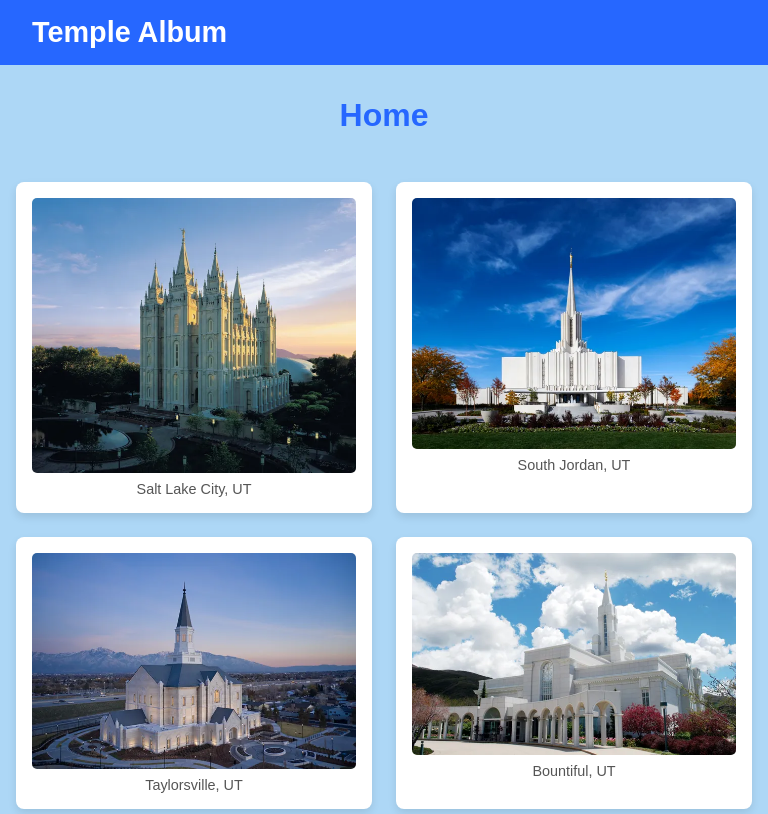
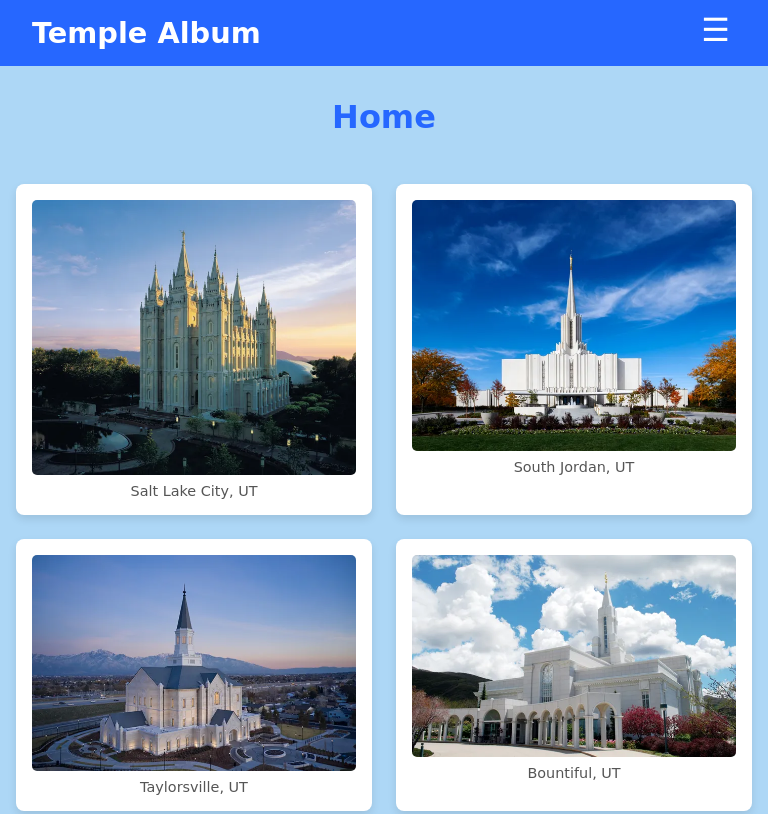
Before and after one commit to daliarojas/wdd131, a plain HTML site: page temples.html in a window 768 px wide. Shown: the top 814 px of the page. Drawn offline with Linux system fonts and the light colour scheme.

Commit message:
week 2 assignment

```diff
--- a/styles/temples-large.css
+++ b/styles/temples-large.css
@@ -1,12 +1,12 @@
 :root {
-    --primary-color: #2667ff; /* Dark Violet */
-    --secondary-color: #87bfff; /* Blue Violet */
-    --accent-color: #add7f6; /* Light Purple */
+    --primary-color: #2667ff;
+    --secondary-color: #87bfff;
+    --accent-color: #add7f6;
     --text-color: #fff;
 }
 
 body {
-    font-family: Arial, sans-serif;
+    font-family: "Courgette", cursive;
     margin: 0;
     background-color: var(--accent-color);
 }
@@ -46,7 +46,6 @@ nav a:hover {
     display: none;
 }
 
-/* Mobile styles */
 @media (max-width: 768px) {
     .header-content {
         flex-direction: column;
@@ -62,7 +61,7 @@ nav a:hover {
         font-size: 2rem;
         cursor: pointer;
         align-self: flex-end; /* Align to the right */
-        margin-top: -3.5rem; /* Pull up to align with title */
+        margin-top: -2.5rem;
     }
 
     nav {
--- a/styles/temples.css
+++ b/styles/temples.css
@@ -1,12 +1,12 @@
 :root {
-    --primary-color: #2667ff; /* Dark Violet */
-    --secondary-color: #87bfff; /* Blue Violet */
-    --accent-color: #add7f6; /* Light Purple */
+    --primary-color: #2667ff;
+    --secondary-color: #87bfff;
+    --accent-color: #add7f6;
     --text-color: #fff;
 }
 
 body {
-    font-family: Arial, sans-serif;
+    font-family: "Courgette", cursive;
     margin: 0;
     background-color: var(--accent-color);
 }
@@ -28,11 +28,22 @@ header h1 {
     margin: 0;
 }
 
+nav {
+    display: none; /* Hidden by default on mobile */
+    flex-direction: column;
+    width: 100%;
+    text-align: center;
+}
+
+nav.show {
+    display: flex; /* Displayed when the .show class is added by JS */
+}
+
 nav a {
     color: var(--text-color);
     text-decoration: none;
     font-size: 1.1rem;
-    margin-left: 2rem;
+    margin: 0.5rem 0;
     padding: 0.5rem;
     transition: background-color 0.3s;
 }
@@ -41,48 +52,14 @@ nav a:hover {
     background-color: var(--secondary-color);
 }
 
-/* Hide hamburger menu by default on desktop */
+/* Hamburger menu button styles */
 #menu-toggle {
-    display: none;
-}
-
-@media (max-width: 768px) {
-    .header-content {
-        flex-direction: column;
-        align-items: flex-start;
-    }
-
-    /* Show hamburger menu and hide nav */
-    #menu-toggle {
-        display: block;
-        background: none;
-        border: none;
-        color: var(--text-color);
-        font-size: 2rem;
-        cursor: pointer;
-        align-self: flex-end; /* Align to the right */
-        margin-top: -3.5rem; /* Pull up to align with title */
-    }
-
-    nav {
-        display: none; /* Hide the nav menu initially */
-        flex-direction: column;
-        width: 100%;
-        text-align: center;
-    }
-
-    nav a {
-        margin: 0.5rem 0;
-    }
-
-    /* JavaScript will add a class to show the menu */
-    nav.show {
-        display: flex;
-    }
-
-    .gallery-grid {
-        grid-template-columns: 1fr; /* Stack images vertically */
-    }
+    display: block; /* Visible on mobile */
+    background: none;
+    border: none;
+    color: var(--text-color);
+    font-size: 2rem;
+    cursor: pointer;
 }
 
 main {
@@ -99,7 +76,7 @@ main h2 {
 
 .gallery-grid {
     display: grid;
-    grid-template-columns: repeat(auto-fit, minmax(300px, 1fr));
+    grid-template-columns: 1fr; /* Single column on mobile */
     gap: 1.5rem;
     padding: 1rem;
 }
@@ -141,3 +118,28 @@ footer p {
     font-style: italic;
     opacity: 0.8;
 }
+
+/* Desktop styles */
+@media (min-width: 768px) {
+    .header-content {
+        flex-direction: row;
+    }
+
+    #menu-toggle {
+        display: none; /* Hide hamburger menu on desktop */
+    }
+
+    nav {
+        display: flex; /* Show horizontal navigation on desktop */
+        flex-direction: row;
+        width: auto;
+    }
+
+    nav a {
+        margin-left: 2rem;
+    }
+
+    .gallery-grid {
+        grid-template-columns: repeat(auto-fit, minmax(300px, 1fr)); /* Grid layout for images */
+    }
+}
--- a/temples.html
+++ b/temples.html
@@ -20,6 +20,7 @@
                 <a href="#">Large</a>
                 <a href="#">Small</a>
             </nav>
+            <button id="menu-toggle" aria-label="Toggle navigation menu">☰</button>
         </div>
     </header>
 
```
